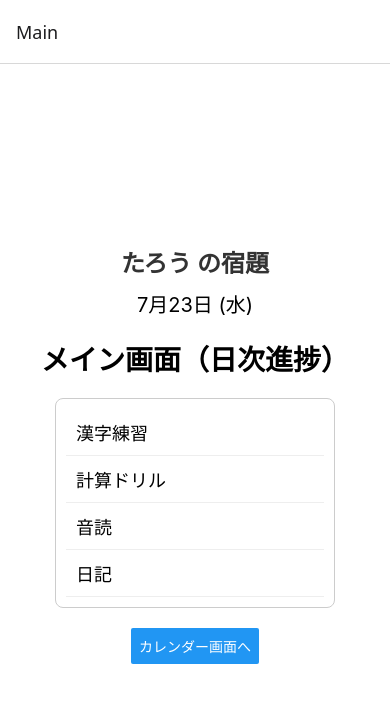
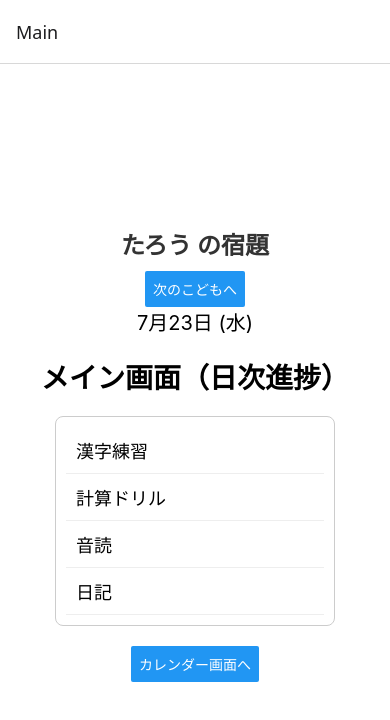
Before and after one commit to Yoshi-tmd/SummerHomeworkApp, a React Native app: screen / in a window 390 px wide. Shown: the top 720 px of the page. Built offline with nearby package versions, Linux system fonts and the light colour scheme.

Commit message:
a function to switch between children's names.

```diff
--- a/App.tsx
+++ b/App.tsx
@@ -8,14 +8,13 @@ interface ChildProfile {
   id: string; // こどもを識別するための一意のID
   name: string; // こどもの名前
   currentTaskId?: string; // 現在フォーカスしているタスクのID (任意)
-  // 他にも年齢や学年など、必要に応じて追加できます
 }
 
 // 毎日やる宿題の「種類」を定義するお部屋（インターフェース）
 interface DailyTask {
   id: string;
   name: string;
-  isCompleted: boolean; // ★追加：タスクが完了したかどうか
+  isCompleted: boolean;
 }
 
 // テスト用のダミーこどもデータ
@@ -37,7 +36,7 @@ const Stack = createStackNavigator();
 
 // メイン画面コンポーネント
 // Propsとしてnavigation, selectedDate, currentChildを受け取る
-function MainScreen({ navigation, selectedDate, currentChild }: any) {
+function MainScreen({ navigation, selectedDate, currentChild, setCurrentChildId }: any) {
   // 日次タスクのリストとその完了状態を管理するstate
   const [dailyTasks, setDailyTasks] = useState<DailyTask[]>(dummyDailyTasks);
 
@@ -76,6 +75,21 @@ function MainScreen({ navigation, selectedDate, currentChild }: any) {
           {currentChild.name} の宿題
         </Text>
       )}
+
+      {/* 次のこどもへ切り替えるボタン */}
+      <Button
+        title="次のこどもへ"
+        onPress={() => {
+          // 現在のこどものインデックスを見つける
+          const currentIndex = dummyChildren.findIndex(
+            (child) => child.id === currentChild?.id
+          );
+          // 次のインデックスを計算（リストの最後なら最初に戻る）
+          const nextIndex = (currentIndex + 1) % dummyChildren.length;
+          // 次のこどものIDに更新
+          setCurrentChildId(dummyChildren[nextIndex].id); // ★setCurrentChildId は App コンポーネントから渡される想定
+        }}
+      />
 
       {/* 日付の表示 */}
       <Text style={[styles.dateText, { color: getDayColor(selectedDate.getDay()) }]}>
@@ -147,6 +161,7 @@ export default function App() {
               {...props}
               selectedDate={selectedDate}
               currentChild={currentChild} // currentChildをMainScreenに渡す
+              setCurrentChildId={setCurrentChildId}
             />
           )}
         </Stack.Screen>
@@ -163,9 +178,9 @@ const styles = StyleSheet.create({
     backgroundColor: '#fff',
     alignItems: 'center',
     justifyContent: 'center',
-    padding: 20, // コンテンツが端に寄りすぎないようにパディングを追加
+    padding: 20,
   },
-  childName: { // 新しく追加したスタイル
+  childName: {
     fontSize: 24,
     fontWeight: 'bold',
     marginBottom: 10,
@@ -180,15 +195,15 @@ const styles = StyleSheet.create({
     fontWeight: 'bold',
     marginBottom: 20,
   },
-  taskList: { // ← 新しく追加
-    width: '80%', // リストの幅
+  taskList: {
+    width: '80%',
     marginBottom: 20,
     borderWidth: 1,
     borderColor: '#ccc',
     borderRadius: 8,
     padding: 10,
   },
-  taskItem: { // ← 新しく追加
+  taskItem: {
     paddingVertical: 10,
     borderBottomWidth: 1,
     borderBottomColor: '#eee',
@@ -200,15 +215,14 @@ const styles = StyleSheet.create({
     marginLeft: 10,
     flex: 1, // テキストがチェックマークのスペースを考慮して広がるように
   },
-  completedTaskName: { // ★追加：完了したタスクのテキストスタイル
+  completedTaskName: {
     textDecorationLine: 'line-through', // 打ち消し線
     color: '#888', // 灰色にする
   },
-  checkMark: { // ★追加：チェックマークのスタイル
+  checkMark: {
     fontSize: 20,
     color: 'green',
     fontWeight: 'bold',
     marginLeft: 10,
   },
-  // 必要に応じて、他のスタイルもここに追加できます
 });
```
